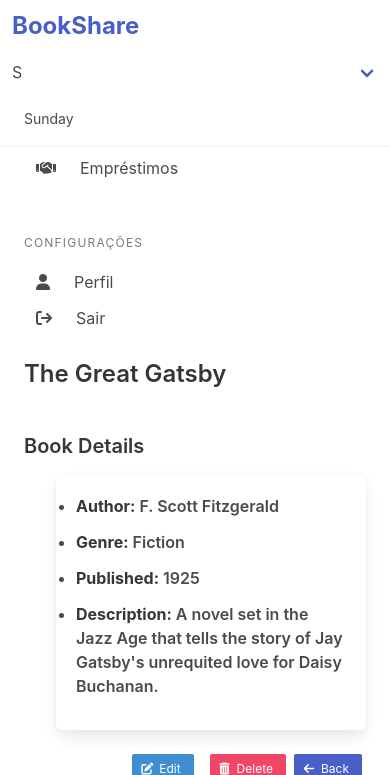
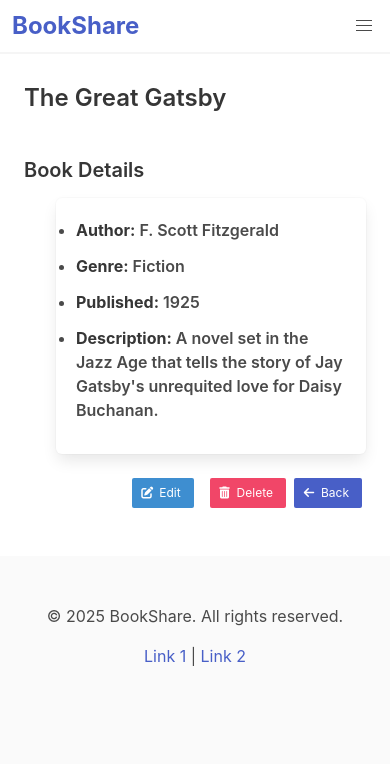
Before and after one commit to ern4m/bookshare, a Flask app: page /book/1 in a window 390 px wide. Shown: the top 775 px of the page. After the commit the page ends 666 px from the top, so only its background shows below. Run offline with Flask 3, Linux system fonts and the light colour scheme; the visitor is signed in with stand-in values (Sample User, id 1); some libraries are stand-ins or nearby versions.

Commit message:
fix: Adicionando responsividade para a sidebar

```diff
--- a/app/templates/base.html
+++ b/app/templates/base.html
@@ -9,32 +9,68 @@
           integrity="sha512-9usAa10IRO0HhonpyAIVpjrylPvoDwiPUiKdWk5t3PyolY1cOd4DSE0Ga+ri4AuTroPR5aQvXU9xC6qOPnzFeg=="
           crossorigin="anonymous" referrerpolicy="no-referrer"/>
     <script src="https://kit.fontawesome.com/a076d05399.js"></script>
+    <style>
+        /* Custom CSS to handle sidebar toggling */
+        @media screen and (max-width: 1023px) {
+            #sidebar {
+                display: none; /* Hide sidebar by default on medium/small screens */
+                position: fixed;
+                top: 0;
+                left: 0;
+                height: 100vh;
+                width: 250px;
+                z-index: 100;
+                background-color: white;
+                overflow-y: auto;
+                box-shadow: 2px 0 5px rgba(0, 0, 0, 0.1);
+            }
+            #sidebar.is-active {
+                display: block; /* Show sidebar when active */
+            }
+            #overlay {
+                display: none; /* Overlay to close sidebar when clicking outside */
+                position: fixed;
+                top: 0;
+                left: 0;
+                width: 100%;
+                height: 100%;
+                background-color: rgba(0, 0, 0, 0.5);
+                z-index: 99;
+            }
+            #overlay.is-active {
+                display: block; /* Show overlay when sidebar is active */
+            }
+        }
+    </style>
 </head>
 <body>
 <!-- Fixed Header -->
-<header class="navbar is-fixed-top has-shadow ">
+<header class="navbar is-fixed-top has-shadow">
     <div class="container">
         <div class="navbar-brand">
-            <a href="{{ url_for('dashboard.main') }}" class="navbar-item has-text-weight-bold is-size-4">BookShare</a>
+            <a href="{{ url_for('dashboard.libraries') }}" class="navbar-item has-text-weight-bold is-size-4">BookShare</a>
+            <!-- Hamburger Button -->
+            <a role="button" class="navbar-burger" aria-label="menu" aria-expanded="false" data-target="sidebar">
+                <span aria-hidden="true"></span>
+                <span aria-hidden="true"></span>
+                <span aria-hidden="true"></span>
+            </a>
         </div>
-        <div class="navbar-end">
-            <div class="navbar-item has-dropdown is-hoverable">
-                <a class="navbar-link">{{ username[0].upper() }}</a>
-                <div class="navbar-dropdown">
-                    <a class="navbar-item">Sunday</a>
-                </div>
-            </div>
-        </div>
+        <!-- <div class="navbar-end">
+            <a class="navbar-item">{{ username[0].upper() }}</a>
+        </div> -->
     </div>
 </header>
 
+<!-- Overlay for closing sidebar -->
+<div id="overlay"></div>
+
 <!-- Main Content -->
-<main class="section ">
-    <div class="container ">
+<main class="section">
+    <div class="container">
         <div class="columns mt-5">
-
             <!-- Sidebar -->
-<aside class="column is-one-fifth">
+            <aside class="column is-one-fifth" id="sidebar">
                 <nav class="menu">
                     <!-- Menu Principal -->
                     <p class="menu-label">Menu</p>
@@ -71,8 +107,6 @@
                 </nav>
             </aside>
 
-
-
             <!-- Main Content Area -->
             <div class="column">
                 {% block content %}
@@ -91,5 +125,29 @@
         </p>
     </div>
 </footer>
+
+<!-- JavaScript to handle sidebar toggling -->
+<script>
+    document.addEventListener('DOMContentLoaded', () => {
+        // Get the hamburger button, sidebar, and overlay
+        const navbarBurger = document.querySelector('.navbar-burger');
+        const sidebar = document.getElementById('sidebar');
+        const overlay = document.getElementById('overlay');
+
+        // Toggle sidebar and overlay
+        navbarBurger.addEventListener('click', () => {
+            navbarBurger.classList.toggle('is-active');
+            sidebar.classList.toggle('is-active');
+            overlay.classList.toggle('is-active');
+        });
+
+        // Close sidebar when clicking outside (on overlay)
+        overlay.addEventListener('click', () => {
+            navbarBurger.classList.remove('is-active');
+            sidebar.classList.remove('is-active');
+            overlay.classList.remove('is-active');
+        });
+    });
+</script>
 </body>
 </html>
```
Lines whose indentation alone changed are shown as unchanged.
